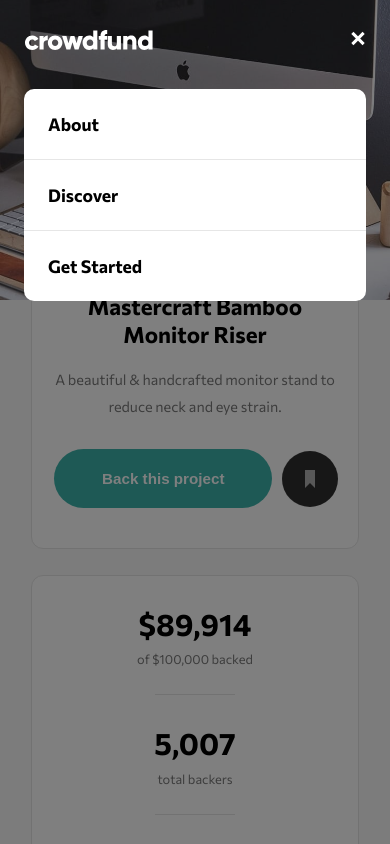
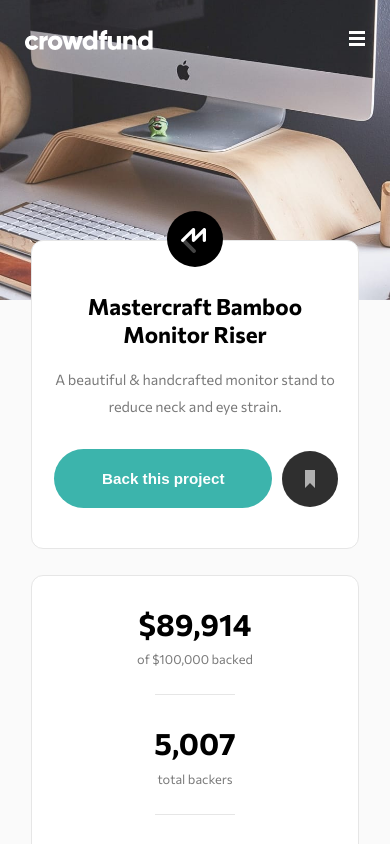
Before and after one commit to dannyfongdev/app-crowdfunding, a React (Create React App) app: page / in a window 390 px wide. Shown: the top 844 px of the page. Built offline with nearby package versions, Linux system fonts and the light colour scheme.

Commit message:
Menu mobile toggle, desktop show

```diff
--- a/src/components/NavBar.module.css
+++ b/src/components/NavBar.module.css
@@ -54,12 +54,23 @@
   z-index: 20;
 }
 
+.hamburger {
+  position: fixed;
+  right: 25px;
+  top: 30px;
+  z-index: 20;
+}
+
 @media (min-width: 768px) {
   .overlay {
     display: none;
   }
 
   .closeIcon {
+    display: none;
+  }
+
+  .hamburger {
     display: none;
   }
 
--- a/src/components/NavBar.tsx
+++ b/src/components/NavBar.tsx
@@ -1,21 +1,52 @@
+import { useState, useEffect } from 'react'
 import styles from "./NavBar.module.css";
 
 export default function NavBar() {
+  const [showMenu, setShowMenu] = useState(false);
+  const [width, setWidth] = useState(window.innerWidth);
+
+  /*
+    Need to know isMobile width because desktop version of menu should be shown if not mobile view
+    and close icon should not be shown
+  */
+  function handleWindowSizeChange() {
+    setWidth(window.innerWidth);
+  }
+  useEffect(() => {
+      window.addEventListener('resize', handleWindowSizeChange);
+      return () => {
+          window.removeEventListener('resize', handleWindowSizeChange);
+      }
+  }, []);
+  const isMobile = width <= 768;
+
+  // handles clicks on open (hamburger) icon, close (x) icon and menu (ul)
+  const toggleMenu = () => {
+    if (isMobile) {
+      setShowMenu(!showMenu)
+    }
+  }
+
   return (
     <div className={styles.container}>
       <div className={styles.navBar}>
         <img src="./images/logo.svg" alt="crowdfund logo" />
-        <ul className={styles.menu}>
+        { (showMenu || !isMobile) && <ul className={styles.menu} onClick={toggleMenu}>
           <li>About</li>
           <li>Discover</li>
           <li>Get Started</li>
-        </ul>
-      </div>
-      <div className={styles.closeIcon}>
-        <img src="./images/icon-close-menu.svg" alt="close menu icon" />
+        </ul>}
       </div>
 
-      <div className={styles.overlay}></div>
+      {/* X - close menu + semi-transparent background */}
+      { showMenu && <><div className={styles.closeIcon}  onClick={toggleMenu}>
+        <img src="./images/icon-close-menu.svg" alt="close menu icon" />
+      </div> <div className={styles.overlay}></div></>}
+
+      {/* "hambergur" open menu icon */}
+      { !showMenu && <div className={styles.hamburger} onClick={toggleMenu}>
+        <img src="./images/icon-hamburger.svg" alt="open menu icon" />
+      </div>}
     </div>
   );
 }
```
